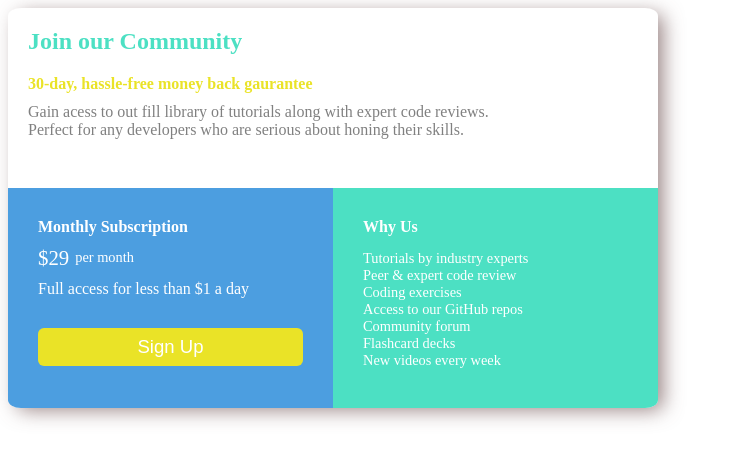
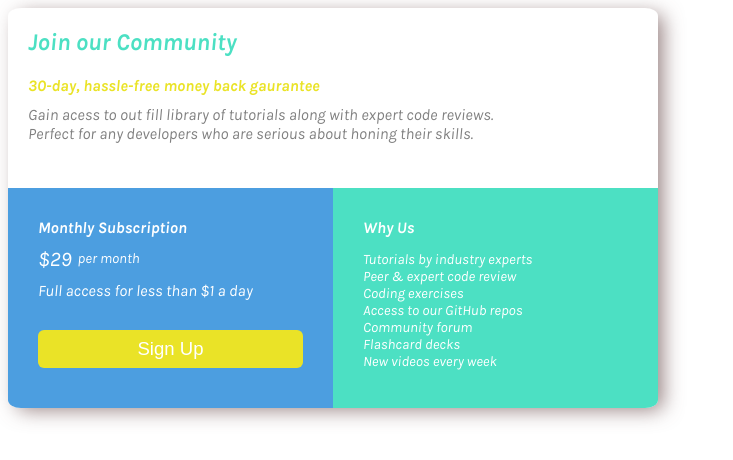
Before and after one commit to pranav-chandrode/Pricing-card-HTML-CSS, a plain HTML site: page index.html in a window 1280 px wide. Shown: the whole page, without its empty margins (0-733 px from the left). Drawn offline with Linux system fonts and the light colour scheme.

Commit message:
karla font

```diff
--- a/index.html
+++ b/index.html
@@ -3,7 +3,9 @@
 <head>
   <meta charset="UTF-8">
   <meta name="viewport" content="width=device-width, initial-scale=1.0"> <!-- displays site properly based on user's device -->
-
+  <link rel="preconnect" href="https://fonts.googleapis.com">
+  <link rel="preconnect" href="https://fonts.gstatic.com" crossorigin>
+  <link href="https://fonts.googleapis.com/css2?family=Karla:ital,wght@1,400;1,700&display=swap" rel="stylesheet">
   <link rel="icon" type="image/png" sizes="32x32" href="./images/favicon-32x32.png">
 
   <title>Frontend Mentor | Single Price Grid Component</title>
```
